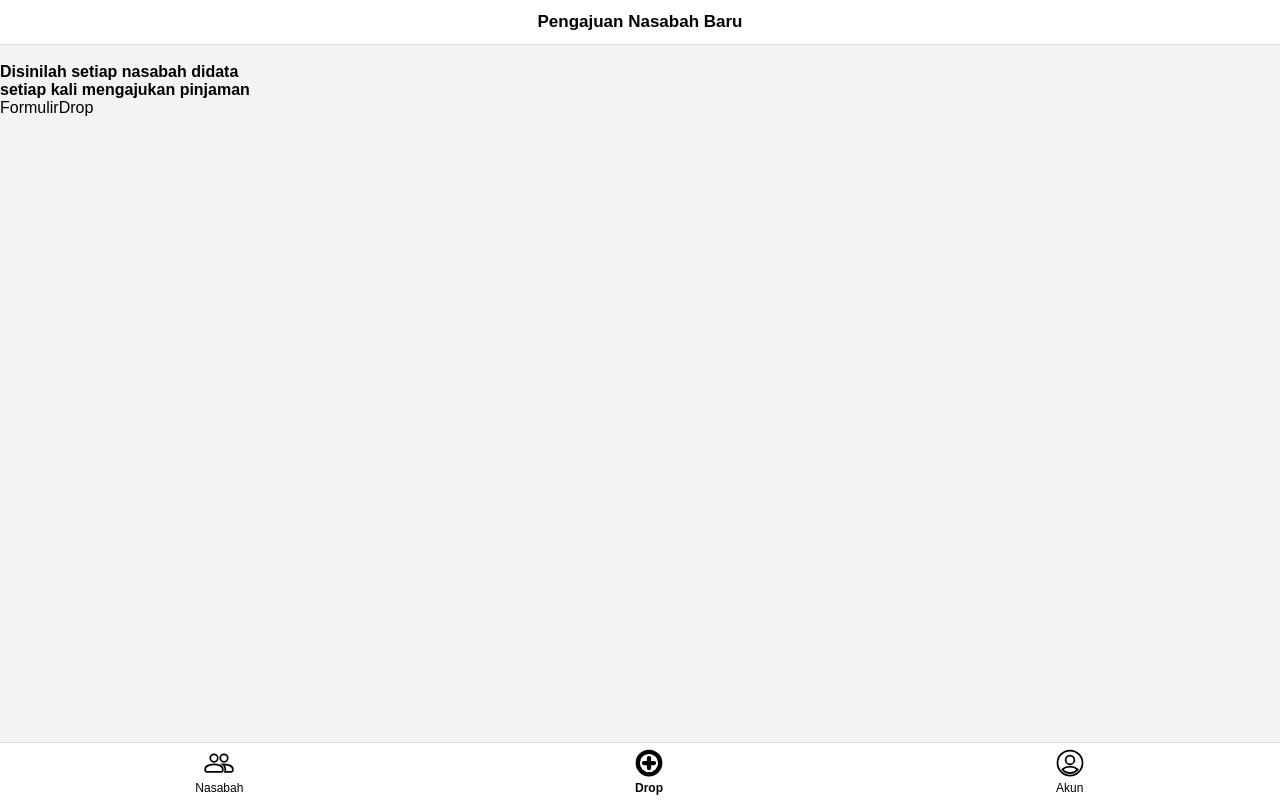
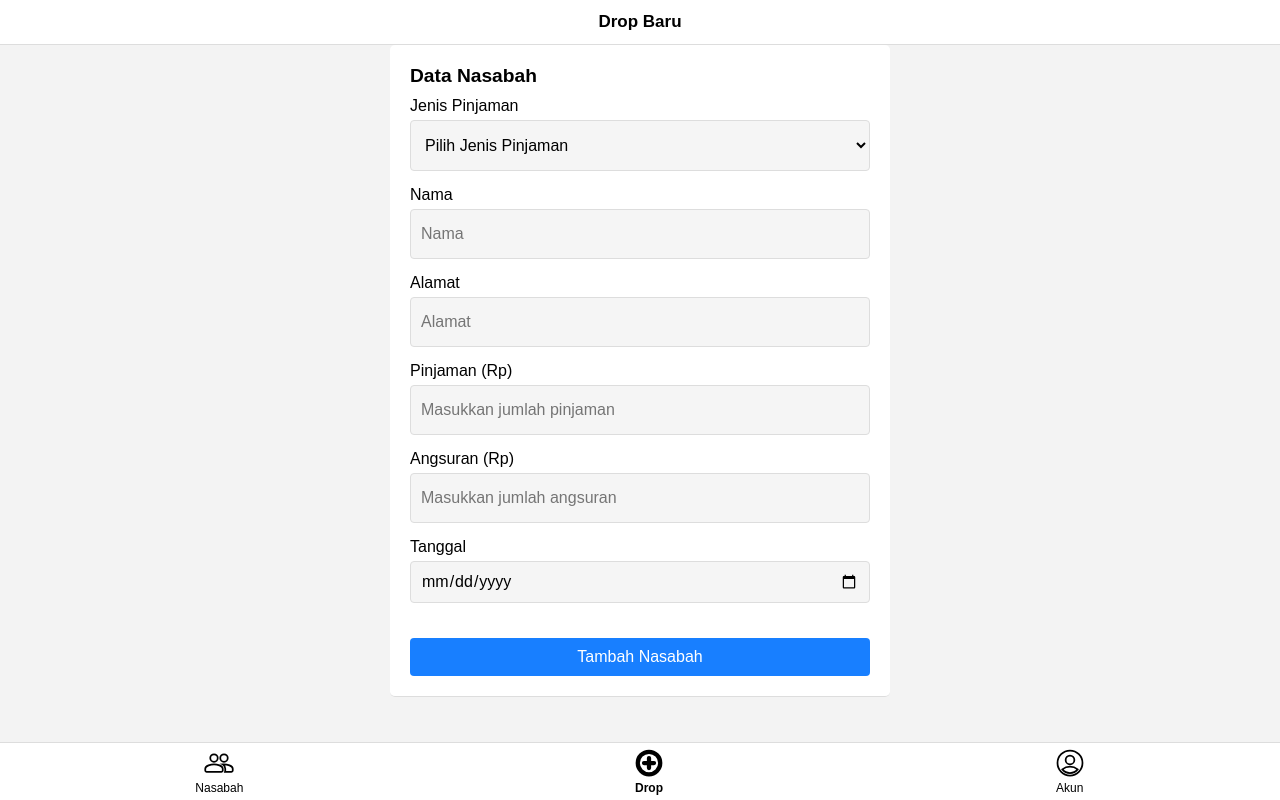
Before and after one commit to cikouw/koplinweb, a React (Vite) app: page /koplinweb/drop in a window 1280 px wide. Built offline with nearby package versions, Linux system fonts and the light colour scheme.

Commit message:
membuat form

```diff
--- a/src/App.css
+++ b/src/App.css
@@ -1,3 +1,13 @@
+:root {
+  --primary-color: #0e46a3;
+  --secondary-color: #2ecc71;
+  --font-family: "Arial, sans-serif";
+  --font-16: 16px;
+  --border-radius: 10px;
+  --padding: 15px 10px;
+  --hijau-color: #45a049;
+}
+
 * {
   padding: 0;
   margin: 0;
--- a/src/components/form/FormulirDrop.jsx
+++ /dev/null
@@ -1,7 +0,0 @@
-import React from "react";
-
-const FormulirDrop = () => {
-  return <div>FormulirDrop</div>;
-};
-
-export default FormulirDrop;
--- /dev/null
+++ b/src/components/forms/FormulirDrop.jsx
@@ -0,0 +1,80 @@
+import React from "react";
+import "./form.css";
+
+const FormulirDrop = () => {
+  const handleSubmit = (e) => {
+    e.preventDefault();
+    // Lakukan operasi tambahan di sini, seperti mengirimkan data ke backend
+    console.log("Form submitted!");
+  };
+
+  return (
+    <form className="forms" onSubmit={handleSubmit}>
+      <fieldset>
+        <legend>Data Nasabah</legend>
+        <div className="form-group">
+          <label htmlFor="jenis">Jenis Pinjaman</label>
+          <select id="jenis" name="jenis" required>
+            <option value="">Pilih Jenis Pinjaman</option>
+            <option value="Harian">Harian</option>
+            <option value="Tempoan">Tempoan</option>
+            <option value="Mingguan">Mingguan</option>
+          </select>
+        </div>
+
+        <div className="form-group">
+          <label htmlFor="nama">Nama</label>
+          <input
+            type="text"
+            id="nama"
+            name="nama"
+            placeholder="Nama"
+            required
+          />
+        </div>
+
+        <div className="form-group">
+          <label htmlFor="alamat">Alamat</label>
+          <input
+            type="text"
+            id="alamat"
+            name="alamat"
+            placeholder="Alamat"
+            required
+          />
+        </div>
+
+        <div className="form-group">
+          <label htmlFor="pinjaman">Pinjaman (Rp)</label>
+          <input
+            type="number"
+            id="pinjaman"
+            name="pinjaman"
+            placeholder="Masukkan jumlah pinjaman"
+            required
+          />
+        </div>
+
+        <div className="form-group">
+          <label htmlFor="angsuran">Angsuran (Rp)</label>
+          <input
+            type="number"
+            id="angsuran"
+            name="angsuran"
+            placeholder="Masukkan jumlah angsuran"
+            required
+          />
+        </div>
+
+        <div className="form-group">
+          <label htmlFor="tanggal">Tanggal</label>
+          <input type="date" id="tanggal" name="tanggal" required />
+        </div>
+      </fieldset>
+
+      <button type="submit">Tambah Nasabah</button>
+    </form>
+  );
+};
+
+export default FormulirDrop;
--- /dev/null
+++ b/src/components/forms/form.css
@@ -0,0 +1,61 @@
+.forms {
+  max-width: 500px;
+  margin: auto;
+  padding: 20px;
+  background-color: #fff;
+  border-bottom: 1px solid #ddd;
+  border-radius: 5px;
+  display: flex;
+  flex-direction: column;
+  justify-content: center;
+}
+
+.forms fieldset {
+  border: none;
+  margin-bottom: 20px;
+}
+
+.forms legend {
+  font-size: 1.2em;
+  font-weight: bold;
+  margin-bottom: 10px;
+}
+
+.form-group {
+  margin-bottom: 15px;
+}
+
+.form-group label {
+  display: block;
+  margin-bottom: 5px;
+}
+
+.form-group input,
+.form-group select {
+  width: 100%;
+  padding: 15px 10px;
+  font-size: 1em;
+  background-color: #f5f5f5;
+  border: 1px solid #ddd;
+  border-radius: 4px;
+  box-sizing: border-box; /* Memastikan padding tidak mempengaruhi lebar total */
+}
+
+.form-group input[type="date"] {
+  /* Custom styling for date input */
+  padding: 10px;
+}
+
+.forms button {
+  background-color: #187fff;
+  color: white;
+  padding: 10px;
+  border: none;
+  border-radius: 4px;
+  cursor: pointer;
+  font-size: 1em;
+}
+
+.forms button:hover {
+  background-color: var(--primary-color);
+}
--- a/src/components/index.js
+++ b/src/components/index.js
@@ -7,7 +7,7 @@ import Anggota from "./nasabah/Anggota";
 import AnggotaList from "./nasabah/AnggotaList";
 import Footer from "./screens/Footer";
 import DetailAngsuran from "./screens/DetailAngsuran";
-import FormulirDrop from "./form/FormulirDrop";
+import FormulirDrop from "./forms/FormulirDrop";
 
 export {
   TopTab,
--- a/src/pages/Drop.jsx
+++ b/src/pages/Drop.jsx
@@ -4,10 +4,7 @@ import { BottomTab, FormulirDrop, Header } from "../components";
 const Drop = () => {
   return (
     <div>
-      <Header title={"Pengajuan Nasabah Baru"} />
-      <br />
-      <h4>Disinilah setiap nasabah didata </h4>
-      <h4>setiap kali mengajukan pinjaman</h4>
+      <Header title={"Drop Baru"} />
       <FormulirDrop />
       <BottomTab />
     </div>
```
